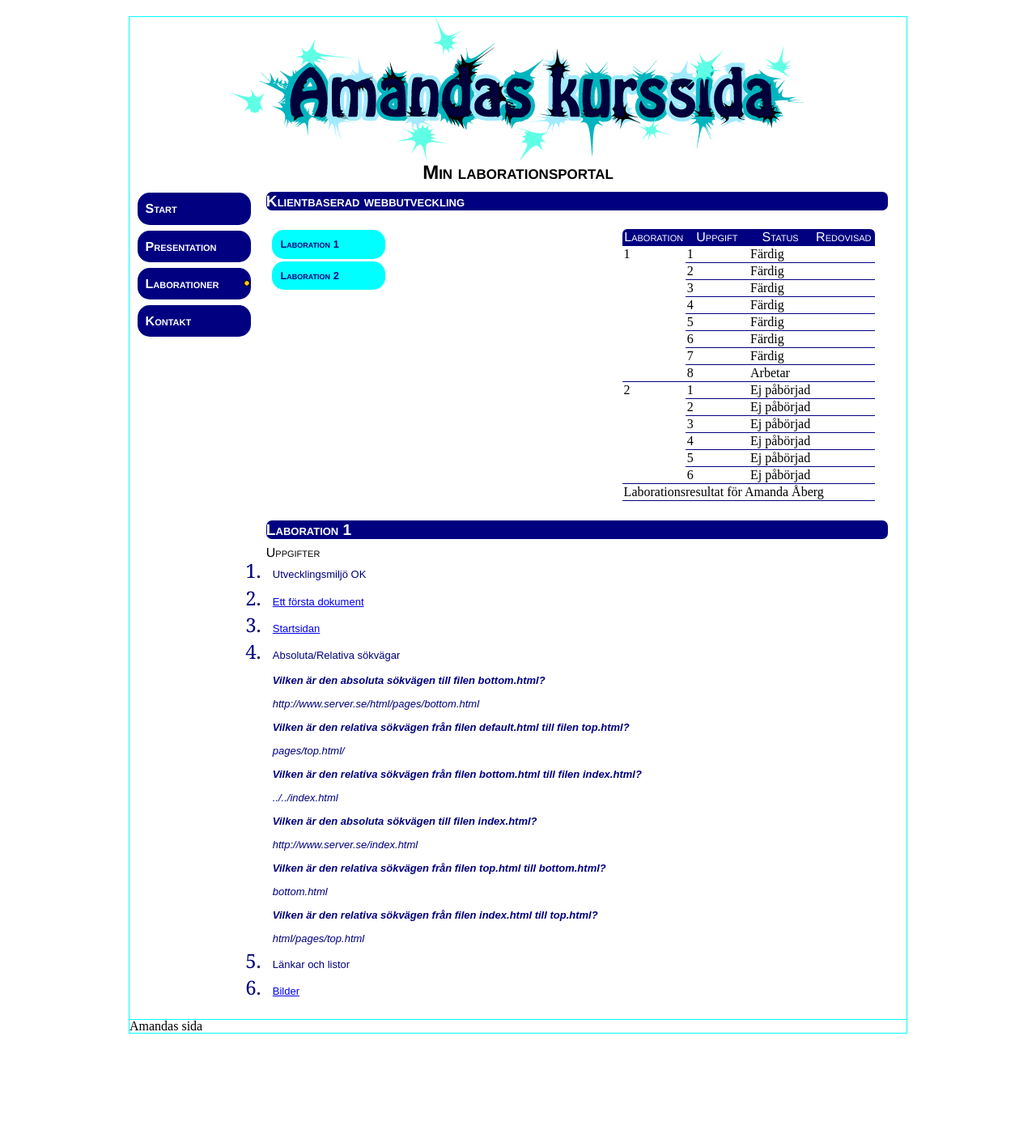
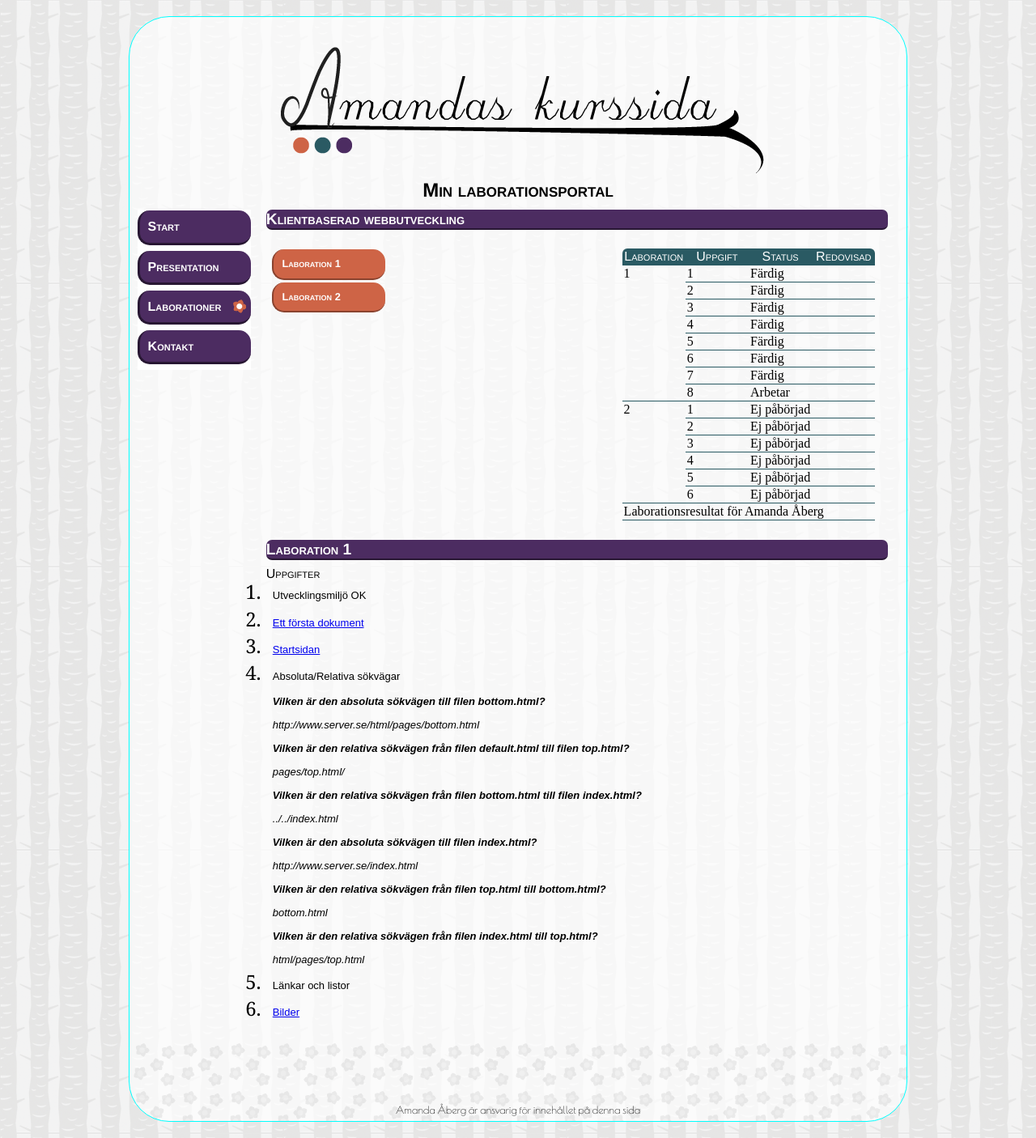
Before and after one commit to aa222di/1d435-labrationer, a PHP site: page /pages/laborationer.html in a window 1280 px wide. Shown: the whole page at 81% size. Before the commit the page ends 1277 px from the top, so only its background shows below. Run offline with PHP 8.4, Linux system fonts and the light colour scheme.

Commit message:
nästan färdig med labb två, bara lite puts kvar

```diff
--- a/css/basic.css
+++ b/css/basic.css
@@ -1,3 +1,5 @@
+@import url(http://fonts.googleapis.com/css?family=Poiret+One);
+
 /* Reset*/
 /* http://meyerweb.com/eric/tools/css/reset/
    v2.0 | 20110126
@@ -51,26 +53,53 @@ table {
 
 
 /*-----------------------------------------------------------------------------------------------------------*/
+/*
+86736A beige
+
+CE6446 rosa
+
+#8A432F MÖRKROSA
+
+2A5A63 blå
+
+
+1C6B42 grön
+
+4C2C61 lila
+
+#281733 mörklila */
+
 
 /*------------------------------------------------------------- Layout Allmängiltig för hela sidan-------------------------------------------------------------------- */
 
+body {
+    background-image: url(pics/tree_bark.png);
+}
 
 
 #container {
  width:960px;
 
  border:1px solid aqua;
- background-color:#FFF;
+ background-color: rgba(255,255,255,0.7) ;
  margin:20px auto;
+ -moz-border-radius: 50px;
+    border-radius: 50px;
+
+
 
 
 }
 
 #header {
-    background-color:#fff;
+
     width: 100%;
-
-
+    background-image: url(pics/headerimg.png);
+    background-repeat: no-repeat;
+    background-position: center;
+    height: 200px;
+    -moz-border-radius:50px 50px 0 0;
+    border-radius: 50px 50px 0 0;
 
 }
 
@@ -86,7 +115,7 @@ table {
 }
 
 #content {
-    background-color:#fff;
+
 
     width: 80%;
     margin: 1%;
@@ -114,26 +143,33 @@ table {
 }
 
 #footer {
- background-color:#fff;
+
+ height: 100px;
+
+ background-image: url(pics/flowers.png);
  width: auto;
  clear: both;
- border-top: 1px solid aqua;
+
+ -moz-border-radius:  0 0 50px 50px;
+border-radius: 0 0 50px 50px;
+position: relative;
 }
 
 /*---------------------------------------------formatering text tabeller standard-----------------------------------------------*/
 
 h1 {
     font: small-caps bold 1.5em/120% "Helvetica", sans-serif;
-
+    text-align: center;
 }
 
 h2 {
     font: small-caps bold 1.2em/120% "Helvetica", sans-serif;
-    background-color:navy;
+    background-color:#4C2C61;
     color:#fff;
      -moz-border-radius: 7px;
     border-radius: 7px;
     margin-bottom: 1%;
+    border-bottom: 2px solid #281733 ;
 
 }
 
@@ -151,14 +187,14 @@ p {
 
  th, td {
 
-    border-bottom: 1px solid navy;
+    border-bottom: 1px solid #2A5A63;
     padding: 2px;
     width:25%;
 
 }
 
 th {
-   background-color: navy;
+   background-color: #2A5A63;
    color: white;
    font:small-caps 1em/100% "Helvetica", sans-serif;
 
@@ -209,11 +245,8 @@ dd {
 
 /* --------------------------------------------formatering-header--------------------------------------------------------------------------------*/
 
-#header .headimg {
-    margin: auto;
-    display: block;
 
-}
+
 
 
 #header h1 {
@@ -239,7 +272,9 @@ dd {
     border-radius: 15px;
 
     text-decoration: none;
-    background-color: navy;
+    background-color: #4C2C61 ;
+    border-bottom: 3px solid #281733;
+    border-left: 3px solid #281733;
     color: #fff;
     display: block;
     font-family: helvetica, sans serif;
@@ -249,16 +284,18 @@ dd {
 }
 
 #nav a:hover{
-    background-color: #fff;
-    color: navy;
+    background-color: #CE6446;
+    border-bottom: 3px solid #8A432F;
+    border-left: 3px solid #8A432F;
+
 
 
 }
 
 #nav .active a{
-    background-image: url(pics/ring.png);
+    background-image: url(pics/flower.png);
     background-repeat: no-repeat;
-    background-position: right;
+    background-position: 95% 50% ;
 
 
 }
@@ -287,11 +324,13 @@ dd {
     border-radius: 15px;
     font:small-caps bold 1em/120% "Helvetica", sans-serif;
     text-decoration: none;
-    background-color: aqua;
-    color: navy;
+    background-color: #CE6446;
+    color: #fff;
     display: block;
     padding: 10px;
     margin-bottom: 2%;
+    border-bottom: 2px solid #8A432F;
+    border-left: 2px solid #8A432F;
 
 
 }
@@ -299,7 +338,9 @@ dd {
 
 
 #menylabb a:hover {
-    background-color:#fff;
+    background-color: #4C2C61 ;
+    border-bottom: 2px solid #281733;
+    border-left: 2px solid #281733;
 
 
 
@@ -334,7 +375,7 @@ dd {
 
     font-family:Georgia, Times, serif;
     font-size:24px;
-    color:navy;
+    color:black;
 }
 
 #lab1 ol li p {
@@ -342,7 +383,7 @@ dd {
     font-style:normal;
     font-family:Arial;
     font-size:13px;
-    color:navy;
+    color:black;
       }
 
 
@@ -352,7 +393,7 @@ dd {
     font-style: italic;
     font-family:Arial;
     font-size:13px;
-    color:navy;
+    color:black;
       }
 
 #lab1 ol li dl dd {
@@ -360,7 +401,7 @@ dd {
     font-style: italic;
     font-family:Arial;
     font-size:13px;
-    color:navy;
+    color:black;
       }
 
 
@@ -370,3 +411,21 @@ dd {
 .presentationslista ul {
     list-style: square;
 }
+
+
+/*----------------------------------------------footer text------------------------------------------*/
+
+
+#foottext {
+    position: absolute;
+    top:80% ;
+    text-align: center;
+    width: 100%;
+
+
+}
+
+#foottext p {
+   font-family: "Poiret One", serif;
+   font-size:  0.8em;
+}
--- a/pages/laborationer.html
+++ b/pages/laborationer.html
@@ -6,6 +6,7 @@
         <meta charset="utf-8" />
         <title>Start</title>
         <link rel="stylesheet" href="../css/basic.css"/>
+
     </head>
     <body>
 
@@ -14,11 +15,11 @@
         <!--Header-->
 
         <div id="header">
-            <img src="../pics/header.png" alt="Amandas kurssida" class="headimg"/>
 
-            <h1>Min laborationsportal</h1>
+
+
         </div>
-
+         <h1>Min laborationsportal</h1>
         <!--Meny-->
 
         <div id="nav">
@@ -179,7 +180,7 @@
     </div>
          <!---------------------------footer-------------------------------->
 
-                <div id="footer">Amandas sida </div>
+               <div id="footer"><div id="foottext"><p>Amanda Åberg är ansvarig för innehållet på denna sida</p></div></div>
      </div>
 
     </body>
```
Also changed, not shown: index.html (+4 -5 lines), pages/kontakt.html (+5 -4 lines), pages/presentation.html (+7 -4 lines), css/pics/flower.png (added), css/pics/flowers.png (added), css/pics/headerimg.png (added), css/pics/tree_bark.png (added).
